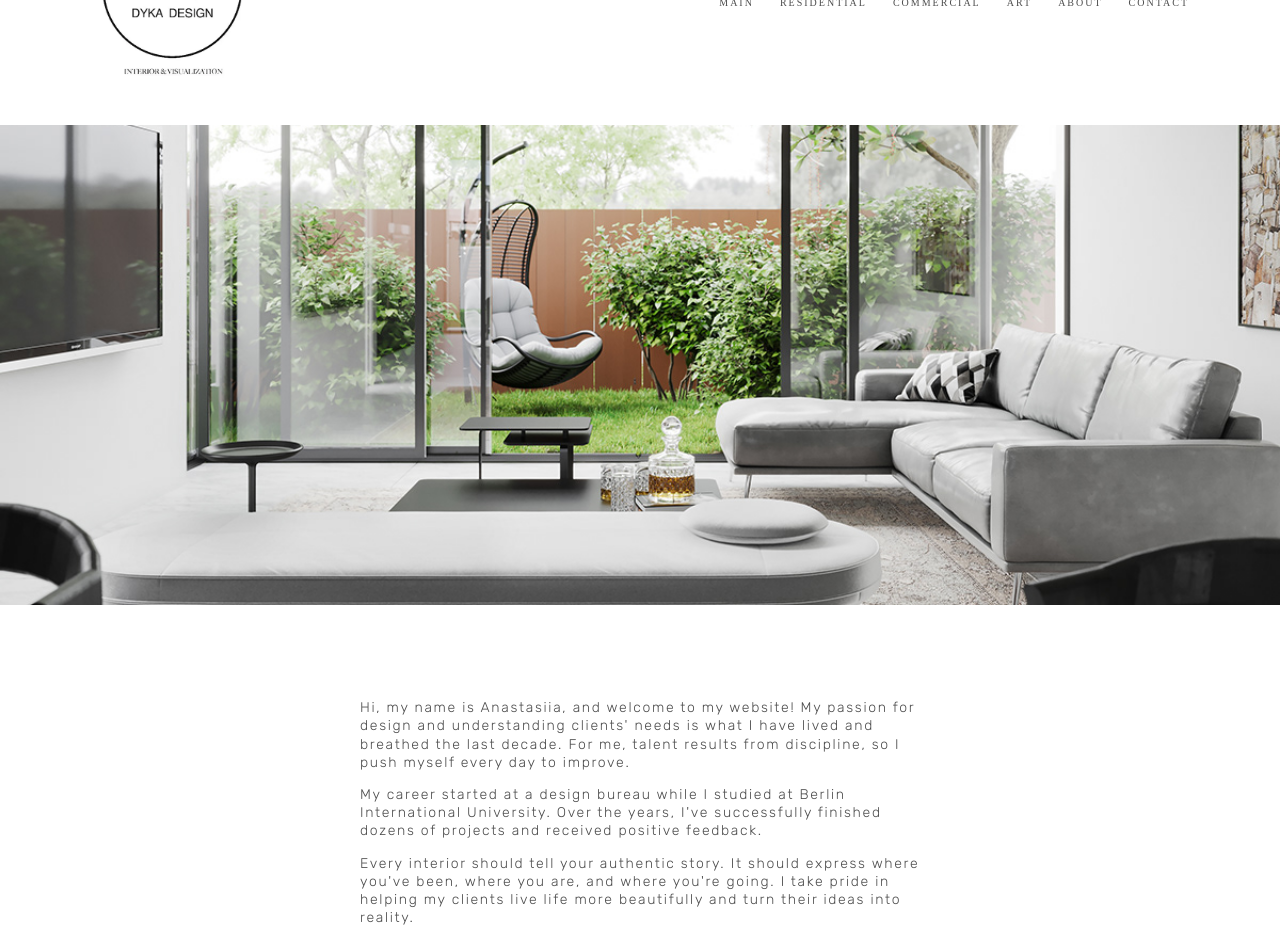
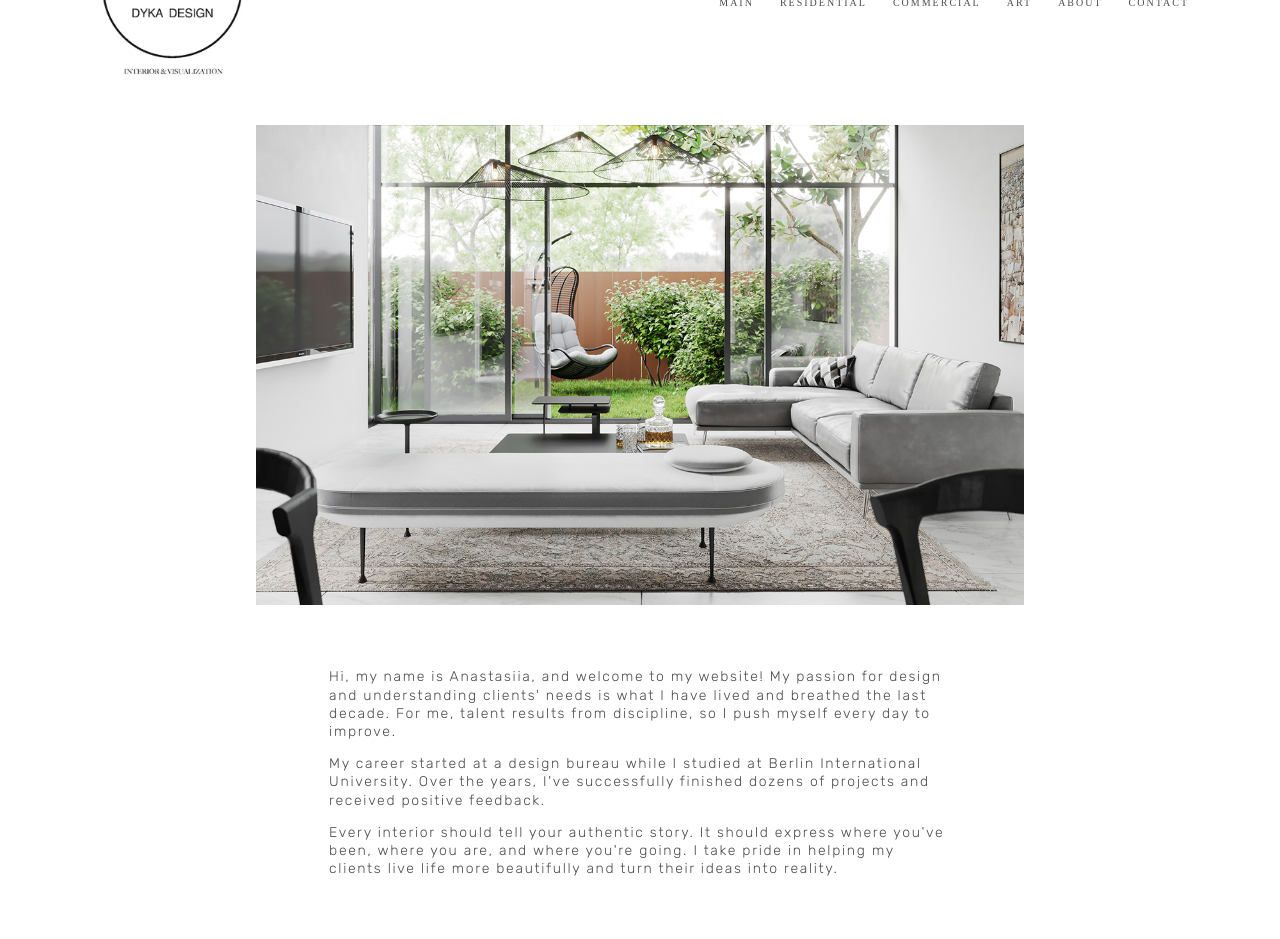
Before and after one commit to scare-destiny/dyka.design, a React (Create React App) app: page / in a window 1280 px wide. Shown: the part 120-1059 px from the top of the page. Built offline with nearby package versions, Linux system fonts and the light colour scheme; the HTML template or start-up script is replaced by a standard one.

Commit message:
hero image + padding change

```diff
--- a/src/containers/about/about.css
+++ b/src/containers/about/about.css
@@ -7,7 +7,7 @@
 
 .dyka__about-text_container {
 	width: 50%;
-	padding: 40px 40px;
+	padding: 0.7rem;
 	margin: 40px
 }
 
--- a/src/containers/hero/Hero.js
+++ b/src/containers/hero/Hero.js
@@ -2,10 +2,7 @@ import React from "react";
 import "./hero.css";
 
 const Hero = () => {
-  return (
-    <div className="dyka__hero">
-    </div>
-  );
+  return <div className="dyka__hero"></div>;
 };
 
 export default Hero;
--- a/src/containers/hero/hero.css
+++ b/src/containers/hero/hero.css
@@ -1,21 +1,9 @@
 .dyka__hero  {
-	display: flex;
-	flex-direction: column;
 	background-image: url('../../assets/heroimage.jpg');
 	background-repeat: no-repeat;
-	background-size: cover;
-	background-attachment: fixed;
+	background-size: contain;
 	background-position: center;
 
 	height: 60vh;
 
 }
-
-
-
-@media screen and (max-width: 1050px) {
-	.dyka__hero {
-		background-size: contain;
-	}
-
-}
--- a/src/containers/navbar/navbar.css
+++ b/src/containers/navbar/navbar.css
@@ -59,7 +59,7 @@
 
 	text-align: end;
 	background: var(--color-footer);
-	padding: 2rem;
+	padding: 0.7rem 1rem;
 	position: absolute;
 	right: 0;
 	top: 40px;
```
